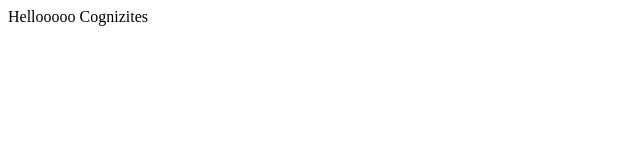
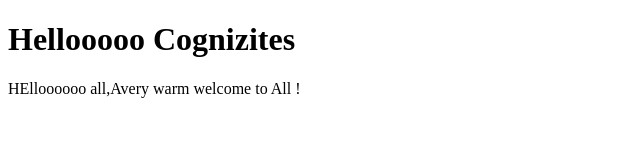
Before and after one commit to shohil06/HTML, a plain HTML site: page Index.html in a window 1280 px wide. Shown: the whole page, without its empty margins (0-640 px from the left). Drawn offline with Linux system fonts and the light colour scheme.

Commit message:
Index.html modified version-1

```diff
--- a/Index.html
+++ b/Index.html
@@ -5,6 +5,7 @@
   <meta charset="utf-8" />
 </head>
 <body>
-  Hellooooo Cognizites
+  <h1>Hellooooo Cognizites</h1>
+  <p>HElloooooo all,Avery warm welcome to All !</p>
 </body>
 </html>
```
